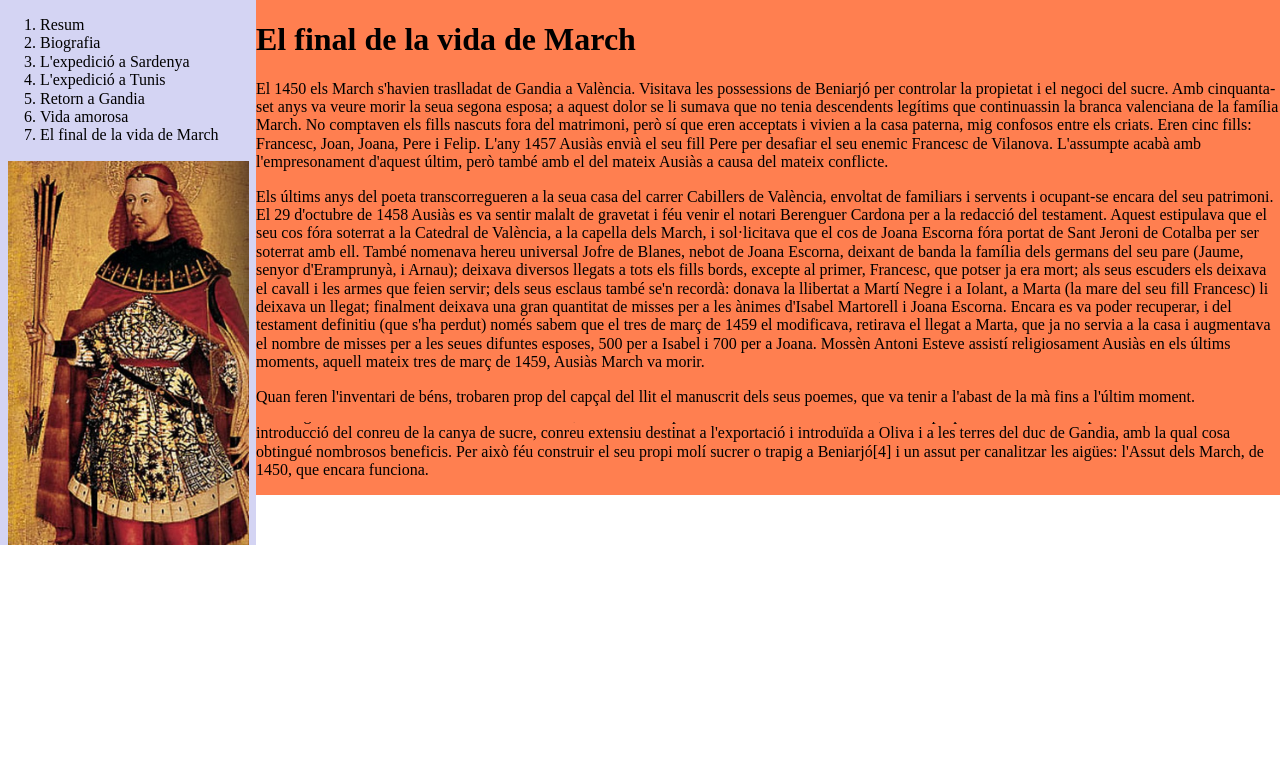
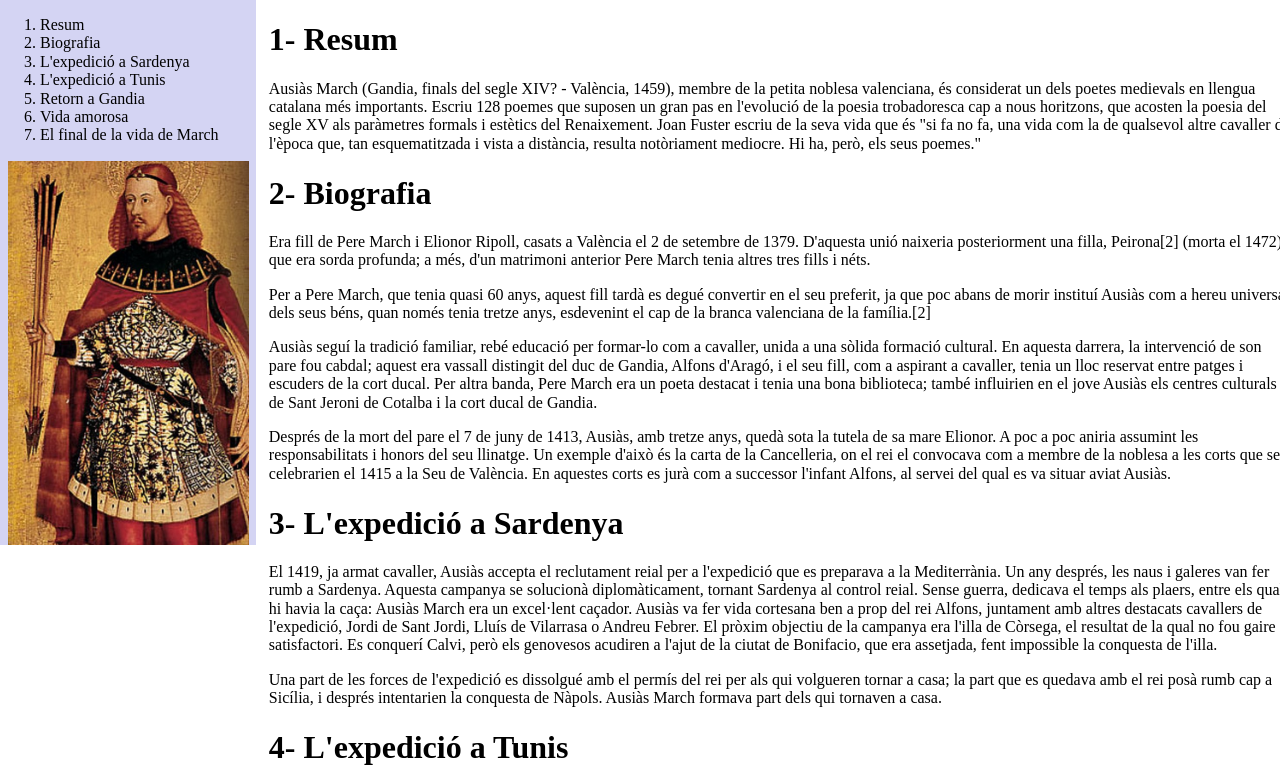
Before and after one commit to ermengolbota/bioAusiasMarch, a plain HTML site: page index.html in a window 1280 px wide. Shown: the top 784 px of the page. Drawn offline with Linux system fonts and the light colour scheme.

Commit message:
1.3 Contador (i correccions)
Els articles no es veien correctament... ara solucionat.

```diff
--- a/estils.css
+++ b/estils.css
@@ -1,5 +1,6 @@
 body {
     box-sizing: border-box;
+    counter-reset: article;
 }
 
 
@@ -23,6 +24,12 @@ nav::after {
     height: 30vw;
 }
 
+/* Numerem els articles amb un contador*/
+h1::before {
+    counter-increment: article;
+    content: counter(article) "- ";
+}
+
 /*
 Mobile first.
 Tot el que no sigui per dispositiu petit ha d'anar dins de la media query
@@ -43,10 +50,15 @@ Tot el que no sigui per dispositiu petit ha d'anar dins de la media query
     }
 
     article {
-        background-color: coral;
+        /* Quan hem numerat els articles hem vist que al jugar amb
+        el display per l'etiqueta article, els haviem "desenganxat" tots
+        i per tant, només vèiem l'últim tota la resta d'articles estaven a sota
+        La solució és més senzilla... posem el menú a l'esquerra amb
+        position: fixed, i després als articles els hi posem un marge a l'esquerra
+        del 20% */
         width: 80%;
         right: 0;
-        position: absolute;
+        margin-left: 21%;
     }
 
     /*En la versió desktop volem la imatge sencera*/
```
